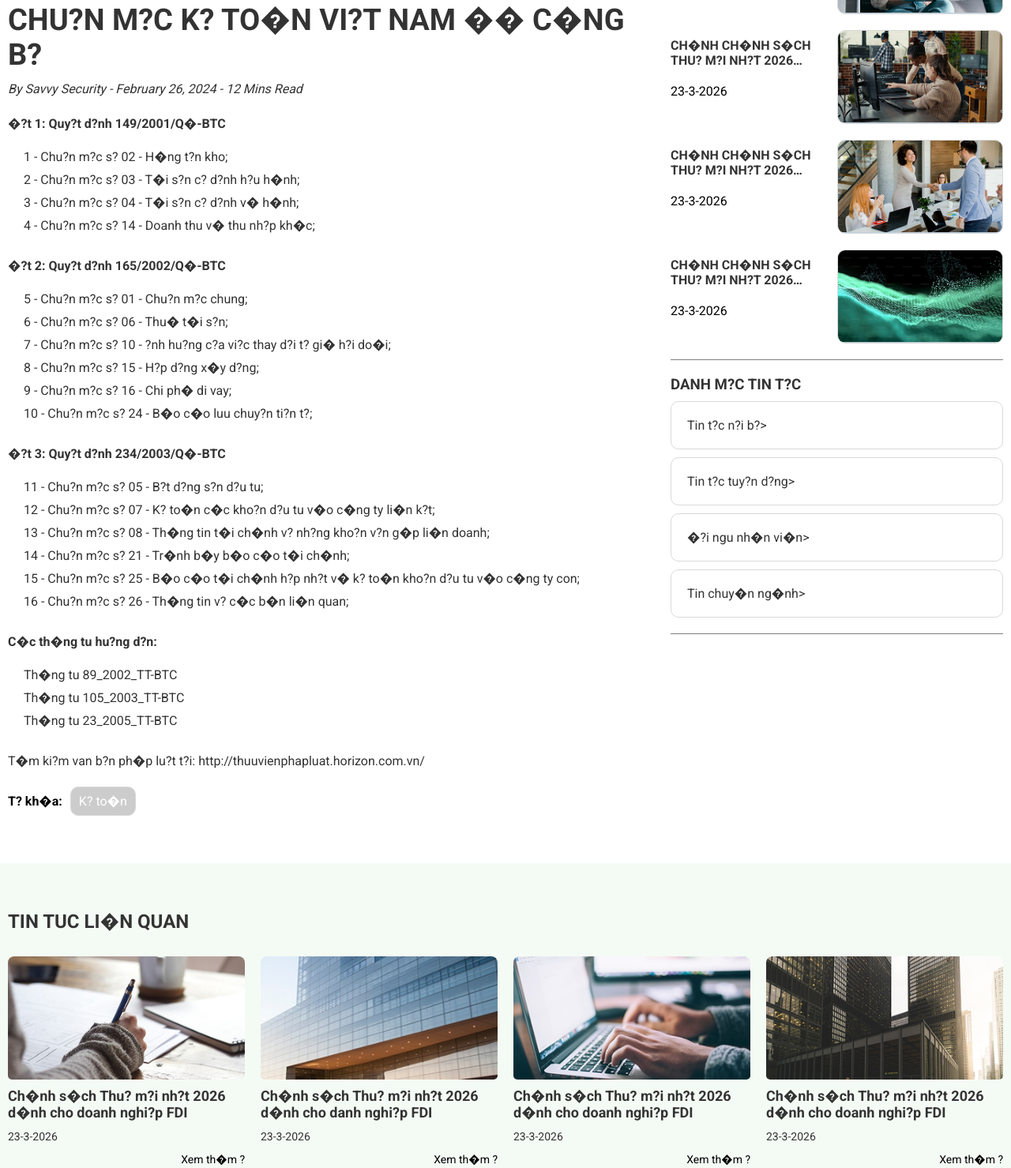
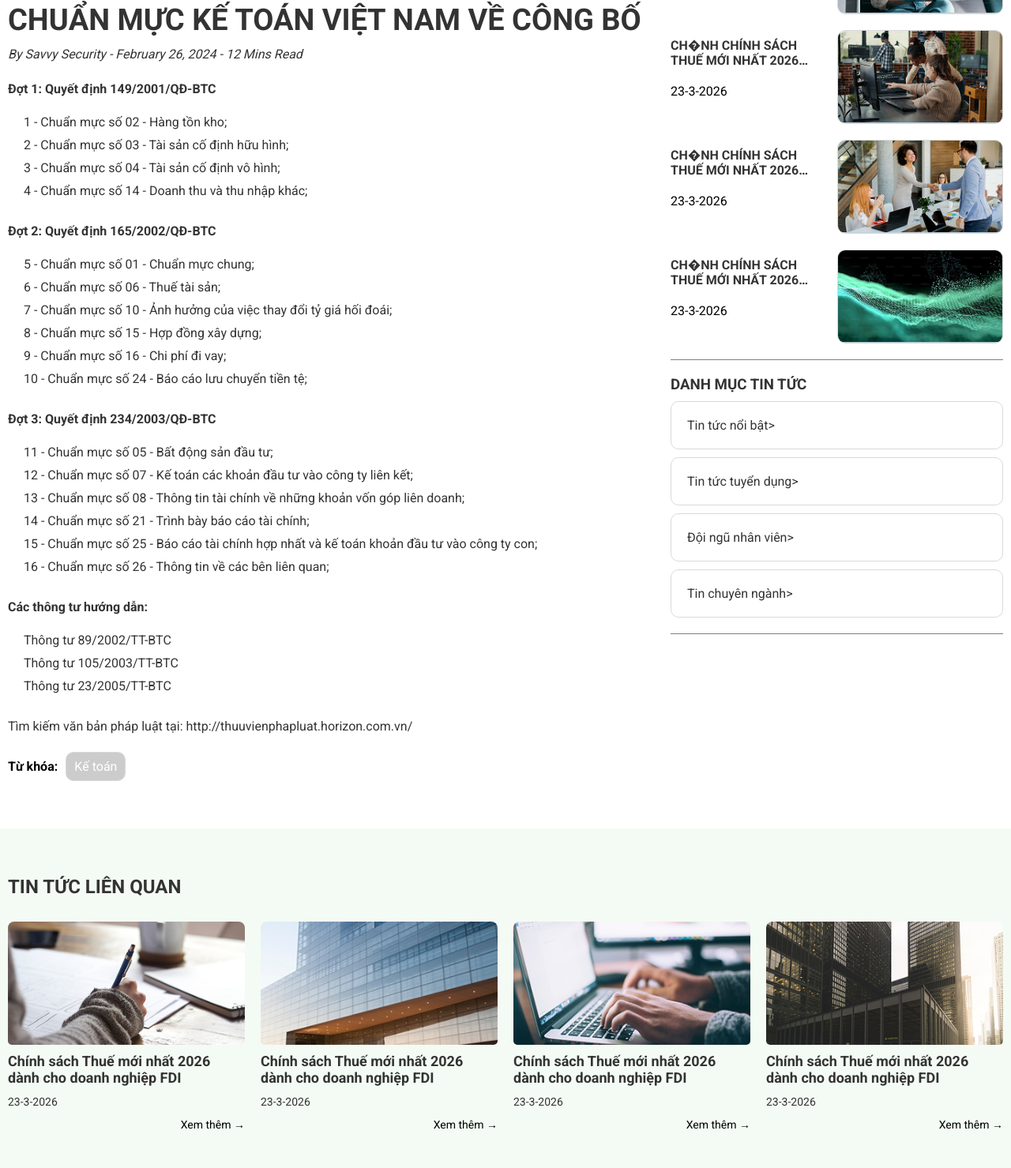
Before and after one commit to KhonThanh/-DEMO-Horizon-2026, a plain HTML site: page news-detail.html in a window 1280 px wide. Shown: the part 705-2184 px from the top of the page at 79% size. Drawn offline with nearby package versions, Linux system fonts and the light colour scheme.

Commit message:
update new

```diff
--- a/news-detail.html
+++ b/news-detail.html
@@ -23,9 +23,9 @@
     <main class="container-f flex flex-col center-hor">
         <section class="flex bg-gray container-f">
             <div class=" container-l nav-bar__container">
-                <a href="javascript:void(0)" class="nav-bar__item">Trang ch?</a>
-                <a href="javascript:void(0)" class="nav-bar__item">Tin t?c</a>
-                <a href="javascript:void(0)" class="nav-bar__item">"T�n b�i vi?t"</a>
+                <a href="javascript:void(0)" class="nav-bar__item">Trang chủ</a>
+                <a href="javascript:void(0)" class="nav-bar__item">Tin tức</a>
+                <a href="javascript:void(0)" class="nav-bar__item">"Tên bài viết"</a>
             </div>
         </section>
         <section class="container-f container-padding flex center-hor">
@@ -34,58 +34,56 @@
                     <div class="news-detail__header flex flex-col gap-10">
                         <img src="./img/news/detail-banner.jpg" alt="Banner"
                             class="news-detail__banner custom-item img-content">
-                        <h1 class="news-detail__title text-header-size bold uppercase">CHU?N M?C K? TO�N VI?T NAM ��
-                            C�NG B?</h1>
+                        <h1 class="news-detail__title text-header-size bold uppercase">CHUẨN MỰC KẾ TOÁN VIỆT NAM VỀ CÔNG BỐ</h1>
                         <p class="news-detail__meta text-xs color-gray italic">By Savvy Security - February 26, 2024
                             - 12 Mins Read</p>
                     </div>
                     <div class="news-detail__content flex flex-col gap-20">
-                        <p><strong>�?t 1: Quy?t d?nh 149/2001/Q�-BTC</strong></p>
+                        <p><strong>Đợt 1: Quyết định 149/2001/QĐ-BTC</strong></p>
                         <ul>
-                            <li>1 - Chu?n m?c s? 02 - H�ng t?n kho;</li>
-                            <li>2 - Chu?n m?c s? 03 - T�i s?n c? d?nh h?u h�nh;</li>
-                            <li>3 - Chu?n m?c s? 04 - T�i s?n c? d?nh v� h�nh;</li>
-                            <li>4 - Chu?n m?c s? 14 - Doanh thu v� thu nh?p kh�c;</li>
+                            <li>1 - Chuẩn mực số 02 - Hàng tồn kho;</li>
+                            <li>2 - Chuẩn mực số 03 - Tài sản cố định hữu hình;</li>
+                            <li>3 - Chuẩn mực số 04 - Tài sản cố định vô hình;</li>
+                            <li>4 - Chuẩn mực số 14 - Doanh thu và thu nhập khác;</li>
                         </ul>
-                        <p><strong>�?t 2: Quy?t d?nh 165/2002/Q�-BTC</strong></p>
+                        <p><strong>Đợt 2: Quyết định 165/2002/QĐ-BTC</strong></p>
                         <ul>
-                            <li>5 - Chu?n m?c s? 01 - Chu?n m?c chung;</li>
-                            <li>6 - Chu?n m?c s? 06 - Thu� t�i s?n;</li>
-                            <li>7 - Chu?n m?c s? 10 - ?nh hu?ng c?a vi?c thay d?i t? gi� h?i do�i;</li>
-                            <li>8 - Chu?n m?c s? 15 - H?p d?ng x�y d?ng;</li>
-                            <li>9 - Chu?n m?c s? 16 - Chi ph� di vay;</li>
-                            <li>10 - Chu?n m?c s? 24 - B�o c�o luu chuy?n ti?n t?;</li>
+                            <li>5 - Chuẩn mực số 01 - Chuẩn mực chung;</li>
+                            <li>6 - Chuẩn mực số 06 - Thuế tài sản;</li>
+                            <li>7 - Chuẩn mực số 10 - Ảnh hưởng của việc thay đổi tỷ giá hối đoái;</li>
+                            <li>8 - Chuẩn mực số 15 - Hợp đồng xây dựng;</li>
+                            <li>9 - Chuẩn mực số 16 - Chi phí đi vay;</li>
+                            <li>10 - Chuẩn mực số 24 - Báo cáo lưu chuyển tiền tệ;</li>
                         </ul>
-                        <p><strong>�?t 3: Quy?t d?nh 234/2003/Q�-BTC</strong></p>
+                        <p><strong>Đợt 3: Quyết định 234/2003/QĐ-BTC</strong></p>
                         <ul>
-                            <li>11 - Chu?n m?c s? 05 - B?t d?ng s?n d?u tu;</li>
-                            <li>12 - Chu?n m?c s? 07 - K? to�n c�c kho?n d?u tu v�o c�ng ty li�n k?t;</li>
-                            <li>13 - Chu?n m?c s? 08 - Th�ng tin t�i ch�nh v? nh?ng kho?n v?n g�p li�n doanh;</li>
-                            <li>14 - Chu?n m?c s? 21 - Tr�nh b�y b�o c�o t�i ch�nh;</li>
-                            <li>15 - Chu?n m?c s? 25 - B�o c�o t�i ch�nh h?p nh?t v� k? to�n kho?n d?u tu v�o c�ng
-                                ty con;</li>
-                            <li>16 - Chu?n m?c s? 26 - Th�ng tin v? c�c b�n li�n quan;</li>
+                            <li>11 - Chuẩn mực số 05 - Bất động sản đầu tư;</li>
+                            <li>12 - Chuẩn mực số 07 - Kế toán các khoản đầu tư vào công ty liên kết;</li>
+                            <li>13 - Chuẩn mực số 08 - Thông tin tài chính về những khoản vốn góp liên doanh;</li>
+                            <li>14 - Chuẩn mực số 21 - Trình bày báo cáo tài chính;</li>
+                            <li>15 - Chuẩn mực số 25 - Báo cáo tài chính hợp nhất và kế toán khoản đầu tư vào công ty con;</li>
+                            <li>16 - Chuẩn mực số 26 - Thông tin về các bên liên quan;</li>
                         </ul>
-                        <p><strong>C�c th�ng tu hu?ng d?n:</strong></p>
+                        <p><strong>Các thông tư hướng dẫn:</strong></p>
                         <ul>
-                            <li>Th�ng tu 89_2002_TT-BTC</li>
-                            <li>Th�ng tu 105_2003_TT-BTC</li>
-                            <li>Th�ng tu 23_2005_TT-BTC</li>
+                            <li>Thông tư 89/2002/TT-BTC</li>
+                            <li>Thông tư 105/2003/TT-BTC</li>
+                            <li>Thông tư 23/2005/TT-BTC</li>
                         </ul>
-                        <p>T�m ki?m van b?n ph�p lu?t t?i: <a
+                        <p>Tìm kiếm văn bản pháp luật tại: <a
                                 href="http://thuuvienphapluat.horizon.com.vn/">http://thuuvienphapluat.horizon.com.vn/</a>
                         </p>
                     </div>
                     <div class="news-detail__tags flex center-ver gap-10 padding-top-20">
-                        <span class="bold">T? kh�a:</span>
-                        <a href="javascript:void(0)" class="tag-item bg-gray custom-item cursor-pointer text-color-white">K? to�n</a>
+                        <span class="bold">Từ khóa:</span>
+                        <a href="javascript:void(0)" class="tag-item bg-gray custom-item cursor-pointer text-color-white">Kế toán</a>
                     </div>
                 </div>
                 <aside class="news-detail__sidebar flex flex-col gap-20">
                     <div class="sidebar-box flex flex-col gap-10">
-                        <h3 class="sidebar-box__title bold">T�m ki?m b�i vi?t</h3>
+                        <h3 class="sidebar-box__title bold">Tìm kiếm bài viết</h3>
                         <div class="search-box pos-rel flex jus-sb">
-                            <input type="text" placeholder="T�m ki?m..." class="form-input flex-1">
+                            <input type="text" placeholder="Tìm kiếm..." class="form-input flex-1">
                             <button type="button" aria-label="Tìm kiếm" class="search-btn"><img src="./img/icon/search.svg" alt=""></button>
                         </div>
                     </div>
@@ -100,17 +98,17 @@
                             <img src="./img/icon/twi.svg" alt="Twitter">
                         </a>
                         <a href="javascript:void(0)" class="box-share__item cursor-pointer">
-                            <img src="./img/icon/share.svg" alt="Chia s?">
+                            <img src="./img/icon/share.svg" alt="Chia sẻ">
                         </a>
                     </div>
                     <div class="sidebar-box flex flex-col gap-10">
-                        <h3 class="sidebar-box__title bold">Tin t?c m?i nh?t</h3>
+                        <h3 class="sidebar-box__title bold">Tin tức mới nhất</h3>
                         <div class="side-news-list flex flex-col gap-20">
                             <article class="side-news-item flex gap-20 pos-rel cursor-pointer">
                                 <div class="side-news-item__info flex flex-col gap-20">
                                     <h4 class="bold "><a href="./news-detail.html"
                                             class="stretched-link clamp-text">Ch�nh
-                                            Ch�nh s�ch Thu? m?i nh?t 2026 d�nh cho doanh nghi?p FDI</a></h4>
+                                            Chính sách Thuế mới nhất 2026 dành cho doanh nghiệp FDI</a></h4>
                                     <span class="side-news__date">23-3-2026</span>
                                 </div>
                                 <img src="./img/news/side-news-1.jpg" alt="thumb"
@@ -120,7 +118,7 @@
                                 <div class="side-news-item__info flex flex-col gap-20">
                                     <h4 class="bold "><a href="./news-detail.html"
                                             class="stretched-link clamp-text">Ch�nh
-                                            Ch�nh s�ch Thu? m?i nh?t 2026 d�nh cho doanh nghi?p FDI</a></h4>
+                                            Chính sách Thuế mới nhất 2026 dành cho doanh nghiệp FDI</a></h4>
                                     <span class="side-news__date">23-3-2026</span>
                                 </div>
                                 <img src="./img/news/side-news-2.jpg" alt="thumb"
@@ -130,7 +128,7 @@
                                 <div class="side-news-item__info flex flex-col gap-20">
                                     <h4 class="bold "><a href="./news-detail.html"
                                             class="stretched-link clamp-text">Ch�nh
-                                            Ch�nh s�ch Thu? m?i nh?t 2026 d�nh cho doanh nghi?p FDI</a></h4>
+                                            Chính sách Thuế mới nhất 2026 dành cho doanh nghiệp FDI</a></h4>
                                     <span class="side-news__date">23-3-2026</span>
                                 </div>
                                 <img src="./img/news/side-news-3.jpg" alt="thumb"
@@ -140,7 +138,7 @@
                                 <div class="side-news-item__info flex flex-col gap-20">
                                     <h4 class="bold "><a href="./news-detail.html"
                                             class="stretched-link clamp-text">Ch�nh
-                                            Ch�nh s�ch Thu? m?i nh?t 2026 d�nh cho doanh nghi?p FDI</a></h4>
+                                            Chính sách Thuế mới nhất 2026 dành cho doanh nghiệp FDI</a></h4>
                                     <span class="side-news__date">23-3-2026</span>
                                 </div>
                                 <img src="./img/news/side-news-4.jpg" alt="thumb"
@@ -150,7 +148,7 @@
                                 <div class="side-news-item__info flex flex-col gap-20">
                                     <h4 class="bold "><a href="./news-detail.html"
                                             class="stretched-link clamp-text">Ch�nh
-                                            Ch�nh s�ch Thu? m?i nh?t 2026 d�nh cho doanh nghi?p FDI</a></h4>
+                                            Chính sách Thuế mới nhất 2026 dành cho doanh nghiệp FDI</a></h4>
                                     <span class="side-news__date">23-3-2026</span>
                                 </div>
                                 <img src="./img/news/side-news-5.jpg" alt="thumb"
@@ -159,15 +157,15 @@
                         </div>
                     </div>
                     <div class="sidebar-box flex flex-col gap-10">
-                        <h3 class="sidebar-box__title bold">Danh m?c tin t?c</h3>
+                        <h3 class="sidebar-box__title bold">Danh mục tin tức</h3>
                         <div class="category-sidebar flex flex-col gap-10">
-                            <a href="javascript:void(0)" class="category-sidebar__item custom-item flex jus-sb">Tin t?c n?i b?
+                            <a href="javascript:void(0)" class="category-sidebar__item custom-item flex jus-sb">Tin tức nổi bật
                                 <span>&gt;</span></a>
-                            <a href="javascript:void(0)" class="category-sidebar__item custom-item flex jus-sb">Tin t?c tuy?n d?ng
+                            <a href="javascript:void(0)" class="category-sidebar__item custom-item flex jus-sb">Tin tức tuyển dụng
                                 <span>&gt;</span></a>
-                            <a href="javascript:void(0)" class="category-sidebar__item custom-item flex jus-sb">�?i ngu nh�n vi�n
+                            <a href="javascript:void(0)" class="category-sidebar__item custom-item flex jus-sb">Đội ngũ nhân viên
                                 <span>&gt;</span></a>
-                            <a href="javascript:void(0)" class="category-sidebar__item custom-item flex jus-sb">Tin chuy�n ng�nh
+                            <a href="javascript:void(0)" class="category-sidebar__item custom-item flex jus-sb">Tin chuyên ngành
                                 <span>&gt;</span></a>
                         </div>
                     </div>
@@ -179,48 +177,41 @@
             <div class="container-l flex flex-col gap-30">
 
                 <div class="category-header flex jus-sb center-ver">
-                    <h2 class="bold uppercase text-header-size color-primary">Tin tuc li�n quan</h2>
+                    <h2 class="bold uppercase text-header-size color-primary">Tin tức liên quan</h2>
                 </div>
 
                 <div class="category-list flex flex-wrap gap-20 center-hor">
                     <article class="cursor-pointer news-container__item col-4 flex flex-col gap-10 pos-rel ">
-                        <img src="./img/news/news-1.jpg" alt="Ch�nh s�ch thu? m?i 1" class="news-item__img img-content">
+                        <img src="./img/news/news-1.jpg" alt="Chính sách thuế mới 1" class="news-item__img img-content">
                         <h3 class="news-item__title bold"><a href="./news-detail.html"
-                                class="stretched-link text-color-black">Ch�nh s�ch Thu? m?i nh?t 2026 d�nh cho
-                                doanh nghi?p FDI</a></h3>
+                                class="stretched-link text-color-black">Chính sách Thuế mới nhất 2026 dành cho doanh nghiệp FDI</a></h3>
                         <p class="news-item__date text-desc">23-3-2026</p>
-                        <div class="news-item__footer flex end-hor"><span class="news-item__link text-color-gray">Xem
-                                th�m ?</span></div>
+                        <div class="news-item__footer flex end-hor"><span class="news-item__link text-color-gray">Xem thêm →</span></div>
                     </article>
 
                     <article class="cursor-pointer news-container__item col-4 flex flex-col gap-10 pos-rel ">
-                        <img src="./img/news/news-2.jpg" alt="Ch�nh s�ch thu? m?i 2" class="news-item__img img-content">
+                        <img src="./img/news/news-2.jpg" alt="Chính sách thuế mới 2" class="news-item__img img-content">
                         <h3 class="news-item__title bold"><a href="./news-detail.html"
-                                class="stretched-link text-color-black">Ch�nh s�ch Thu? m?i nh?t 2026 d�nh cho
-                                danh nghi?p FDI</a></h3>
+                                class="stretched-link text-color-black">Chính sách Thuế mới nhất 2026 dành cho
+                                doanh nghiệp FDI</a></h3>
                         <p class="news-item__date text-desc">23-3-2026</p>
-                        <div class="news-item__footer flex end-hor"><span class="news-item__link text-color-gray">Xem
-                                th�m ?</span></div>
+                        <div class="news-item__footer flex end-hor"><span class="news-item__link text-color-gray">Xem thêm →</span></div>
                     </article>
 
                     <article class="cursor-pointer news-container__item col-4 flex flex-col gap-10 pos-rel ">
-                        <img src="./img/news/news-3.jpg" alt="Ch�nh s�ch thu? m?i 3" class="news-item__img img-content">
+                        <img src="./img/news/news-3.jpg" alt="Chính sách thuế mới 3" class="news-item__img img-content">
                         <h3 class="news-item__title bold"><a href="./news-detail.html"
-                                class="stretched-link text-color-black">Ch�nh s�ch Thu? m?i nh?t 2026 d�nh cho
-                                doanh nghi?p FDI</a></h3>
+                                class="stretched-link text-color-black">Chính sách Thuế mới nhất 2026 dành cho doanh nghiệp FDI</a></h3>
                         <p class="news-item__date text-desc">23-3-2026</p>
-                        <div class="news-item__footer flex end-hor"><span class="news-item__link text-color-gray">Xem
-                                th�m ?</span></div>
+                        <div class="news-item__footer flex end-hor"><span class="news-item__link text-color-gray">Xem thêm →</span></div>
                     </article>
 
                     <article class="cursor-pointer news-container__item col-4 flex flex-col gap-10 pos-rel ">
-                        <img src="./img/news/news-4.jpg" alt="Ch�nh s�ch thu? m?i 4" class="news-item__img img-content">
+                        <img src="./img/news/news-4.jpg" alt="Chính sách thuế mới 4" class="news-item__img img-content">
                         <h3 class="news-item__title bold"><a href="./news-detail.html"
-                                class="stretched-link text-color-black">Ch�nh s�ch Thu? m?i nh?t 2026 d�nh cho
-                                doanh nghi?p FDI</a></h3>
+                                class="stretched-link text-color-black">Chính sách Thuế mới nhất 2026 dành cho doanh nghiệp FDI</a></h3>
                         <p class="news-item__date text-desc">23-3-2026</p>
-                        <div class="news-item__footer flex end-hor"><span class="news-item__link text-color-gray">Xem
-                                th�m ?</span></div>
+                        <div class="news-item__footer flex end-hor"><span class="news-item__link text-color-gray">Xem thêm →</span></div>
                     </article>
                 </div>
             </div>
```
